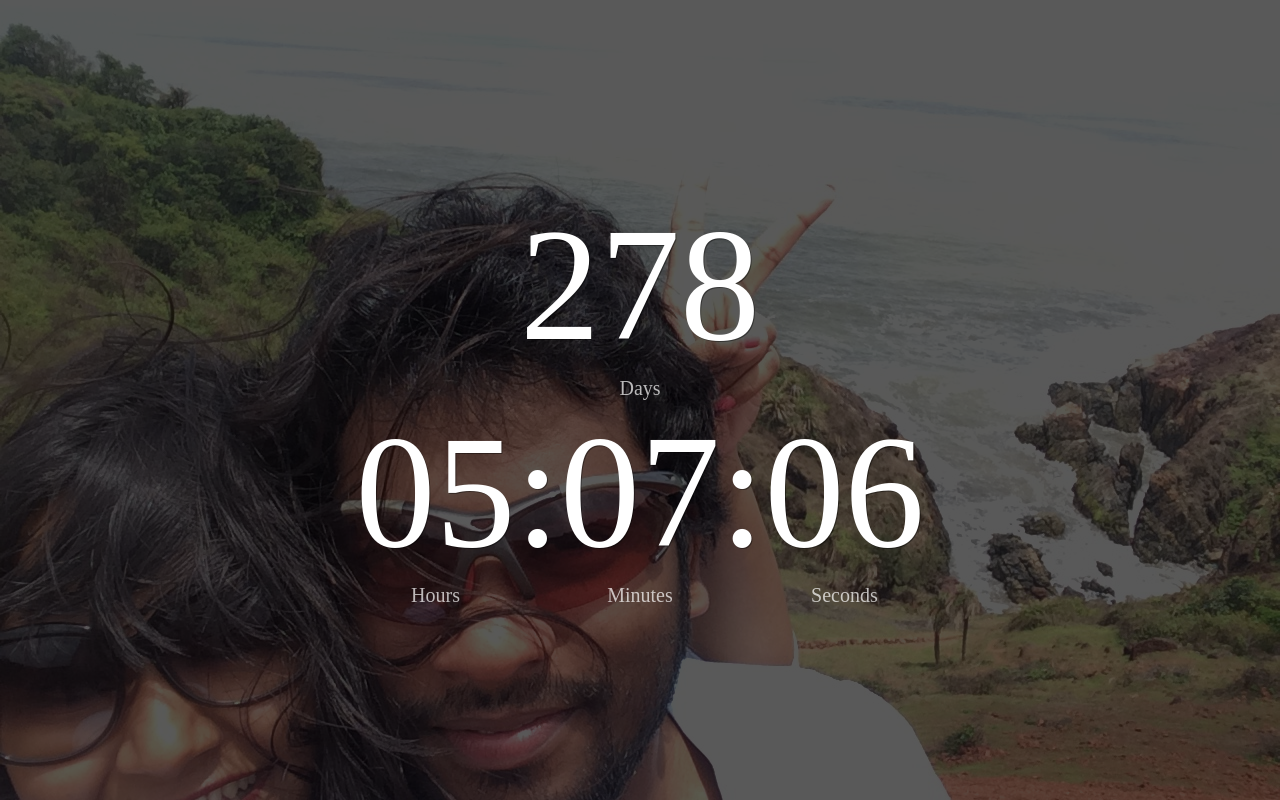
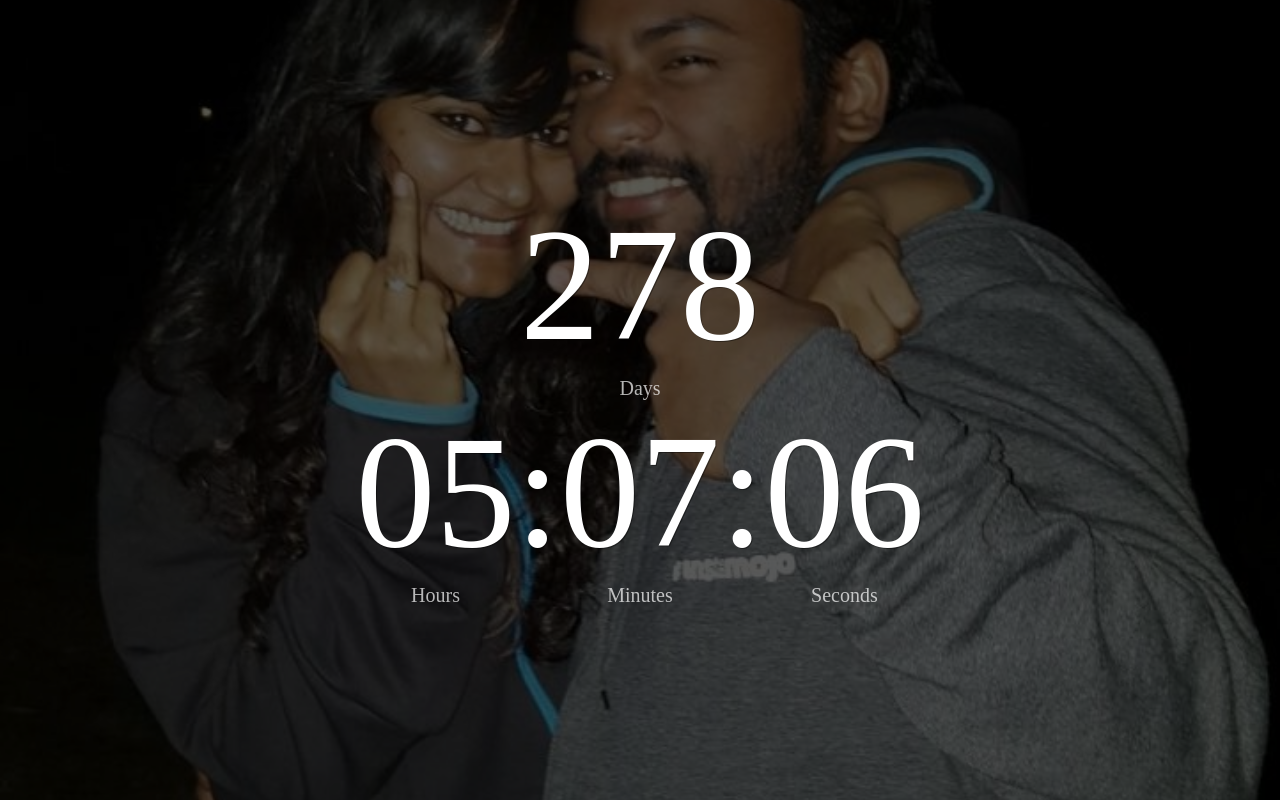
Before and after one commit to aakashlpin/our2311, a plain HTML site: page index.html in a window 1280 px wide. Drawn offline with nearby package versions, Linux system fonts and the light colour scheme.

Commit message:
updated image

```diff
--- a/style.css
+++ b/style.css
@@ -1,5 +1,5 @@
 html {
-  background: url(images/bg.jpg) no-repeat center center fixed;
+  background: url(images/bg2.jpg) no-repeat center center fixed;
   -webkit-background-size: cover;
   -moz-background-size: cover;
   -o-background-size: cover;
```
Also changed, not shown: images/bg2.jpg (added).
